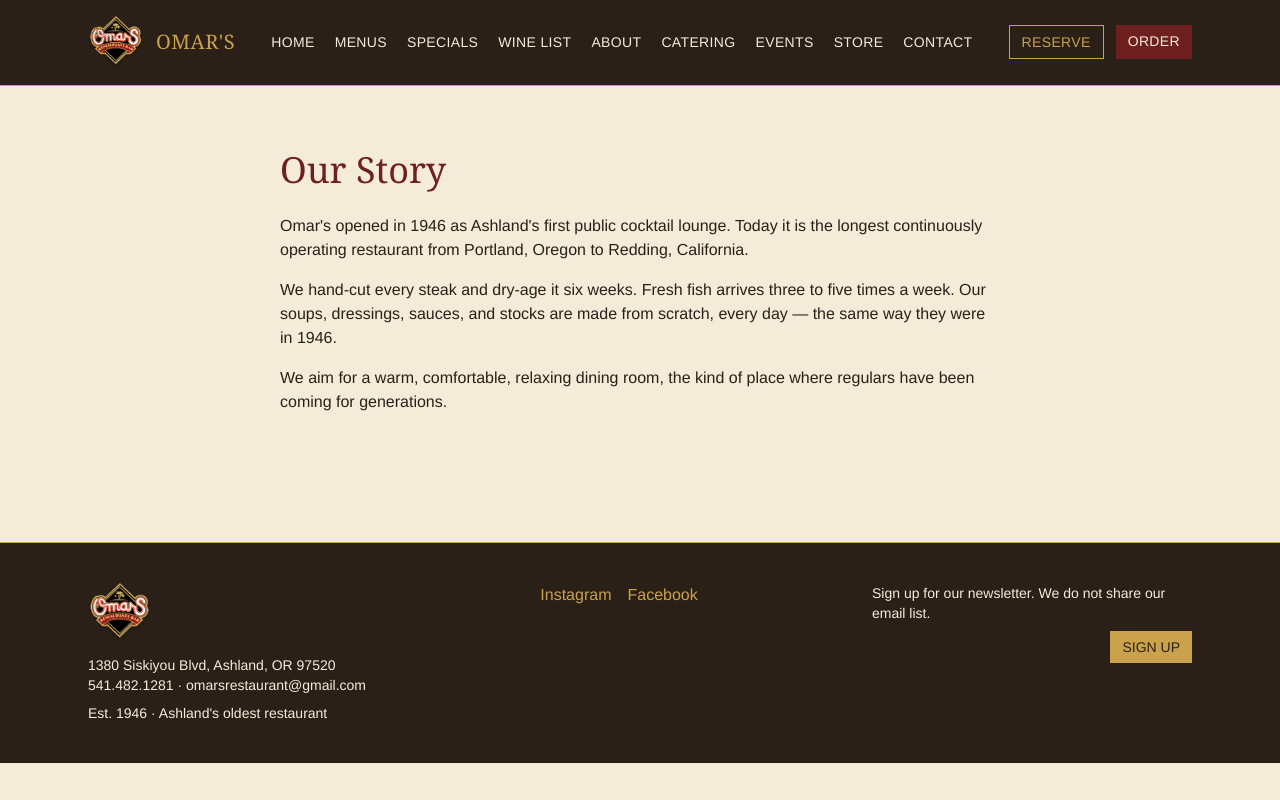
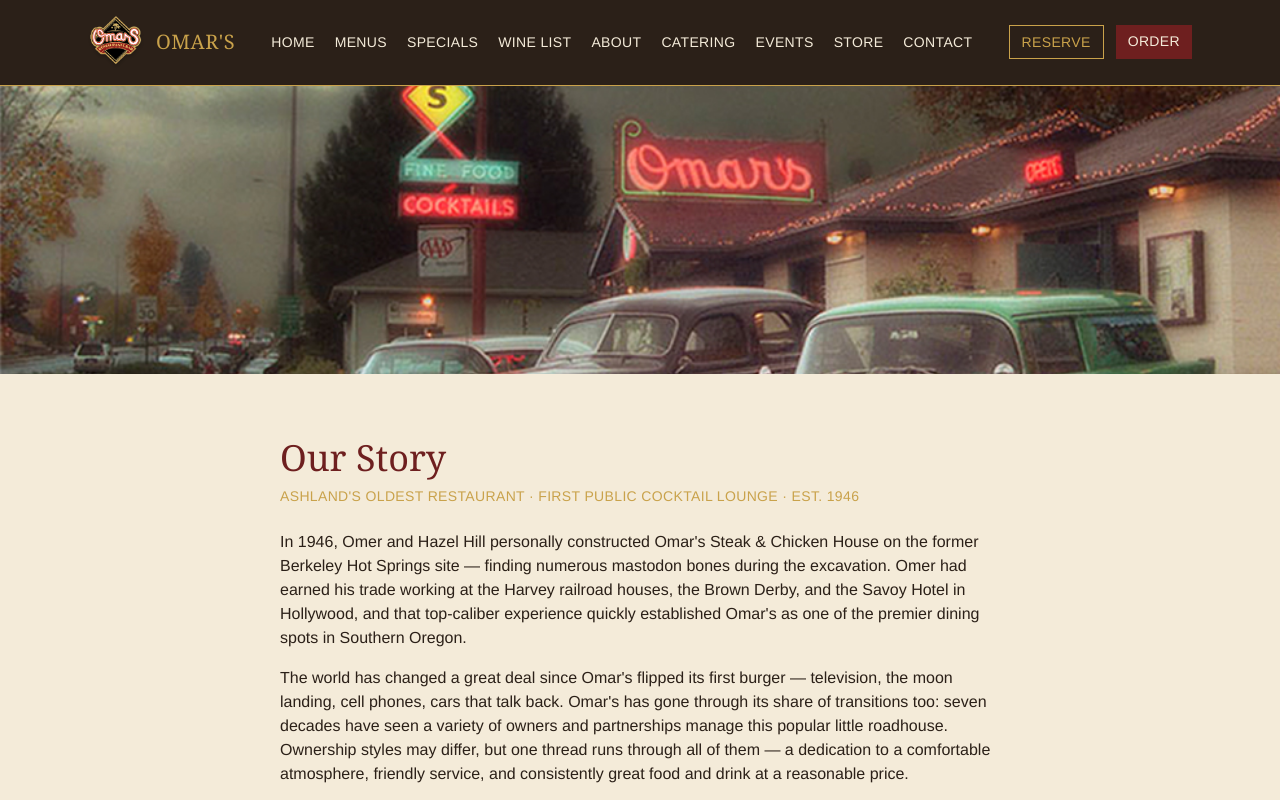
Before and after one commit to rookieschool2/Omars-demo, a Next.js app in the folder omars-demo/: page /about in a window 1280 px wide. Shown: the top 800 px of the page. Built offline with nearby package versions, Linux system fonts and the light colour scheme.

Commit message:
Replace About page with Omar's real 1946 history

```diff
--- a/omars-demo/app/about/page.js
+++ b/omars-demo/app/about/page.js
@@ -1,20 +1,45 @@
+import Image from 'next/image';
+
 export default function About() {
   return (
+    <div>
+      <div className="relative h-72">
+        <Image
+          src="/site-assets/bk-home.jpg"
+          alt="Omar's neon sign and classic cars outside the restaurant"
+          fill
+          className="object-cover"
+        />
+      </div>
+
       <div className="max-w-3xl mx-auto px-6 py-16">
-      <h1 className="font-serif text-4xl text-brand-burgundy mb-6">Our Story</h1>
+        <h1 className="font-serif text-4xl text-brand-burgundy mb-2">Our Story</h1>
+        <p className="text-sm uppercase tracking-wide text-brand-gold mb-6">
+          Ashland&apos;s oldest restaurant &middot; first public cocktail lounge &middot; Est. 1946
+        </p>
+
         <p className="mb-4">
-        Omar&apos;s opened in 1946 as Ashland&apos;s first public cocktail lounge. Today it is the
-        longest continuously operating restaurant from Portland, Oregon to Redding, California.
+          In 1946, Omer and Hazel Hill personally constructed Omar&apos;s Steak &amp; Chicken House
+          on the former Berkeley Hot Springs site &mdash; finding numerous mastodon bones during
+          the excavation. Omer had earned his trade working at the Harvey railroad houses, the
+          Brown Derby, and the Savoy Hotel in Hollywood, and that top-caliber experience quickly
+          established Omar&apos;s as one of the premier dining spots in Southern Oregon.
         </p>
         <p className="mb-4">
-        We hand-cut every steak and dry-age it six weeks. Fresh fish arrives three to five times a
-        week. Our soups, dressings, sauces, and stocks are made from scratch, every day &mdash; the
-        same way they were in 1946.
+          The world has changed a great deal since Omar&apos;s flipped its first burger &mdash;
+          television, the moon landing, cell phones, cars that talk back. Omar&apos;s has gone
+          through its share of transitions too: seven decades have seen a variety of owners and
+          partnerships manage this popular little roadhouse. Ownership styles may differ, but one
+          thread runs through all of them &mdash; a dedication to a comfortable atmosphere, friendly
+          service, and consistently great food and drink at a reasonable price.
         </p>
+        <p className="mb-4 italic">Isn&apos;t it nice to know some things don&apos;t change.</p>
         <p>
-        We aim for a warm, comfortable, relaxing dining room, the kind of place where regulars have
-        been coming for generations.
+          Today, Omar&apos;s is the longest continuously operating restaurant from Portland,
+          Oregon to Redding, California &mdash; voted Best Steaks &amp; Seafood by locals nearly
+          every year from 1991 to 2018 in the Sneak Preview &quot;Best of Ashland&quot; poll.
         </p>
+      </div>
     </div>
   );
 }
```
Lines whose indentation alone changed are shown as unchanged.
